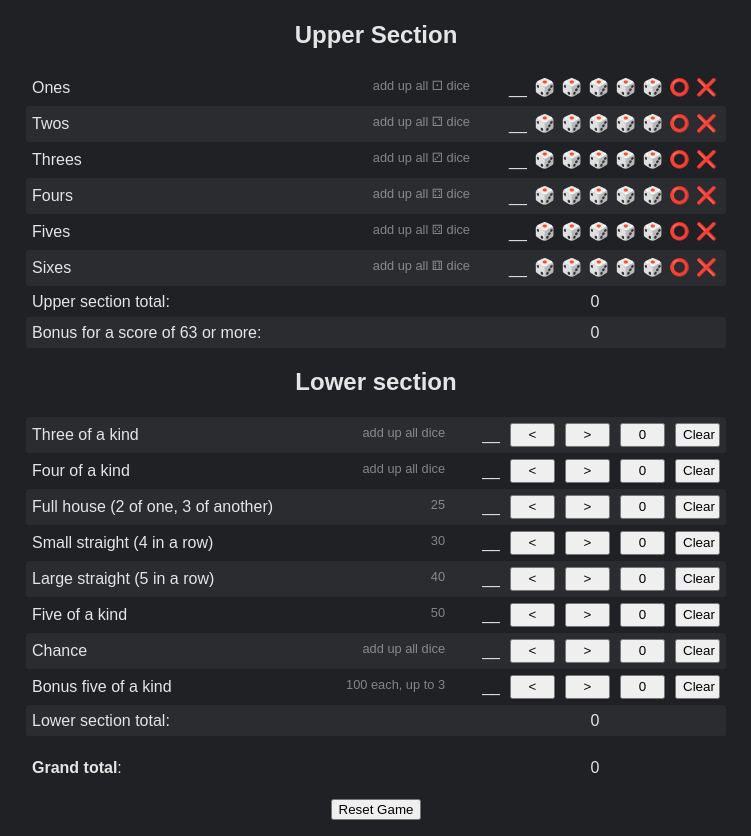
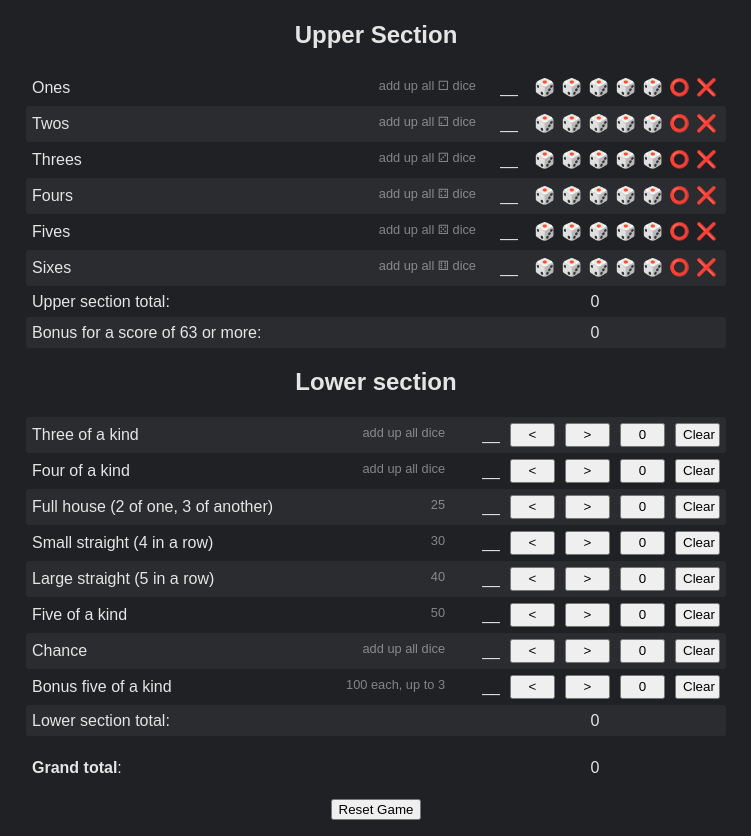
Before and after one commit to catdad-experiments/five-dice, a website: page index.html in a window 1280 px wide. Shown: the part 60-896 px from the top of the page, without its empty margins (264-1015 px from the left). Drawn offline with nearby package versions, Linux system fonts and the light colour scheme.

Commit message:
using separate columns for value and buttons

```diff
--- a/src/loader.js
+++ b/src/loader.js
@@ -45,8 +45,8 @@ const CountControl = ({ title, worth, value: _val, setValue, multiplier: _mul })
         <span class=title>${title}</span>
         <span class=worth>${worth || ' '}</span>
       </span>
+      <span class=value> ${_val === null ? '__' : _val} </span>
       <span class=buttons>
-        <span class=value> ${_val === null ? '__' : _val} </span>
         <button onclick=${() => setValue(1 * multiplier)}>🎲</button>
         <button onclick=${() => setValue(2 * multiplier)}>🎲</button>
         <button onclick=${() => setValue(3 * multiplier)}>🎲</button>
--- a/src/style.css
+++ b/src/style.css
@@ -54,7 +54,7 @@
 
 .grid-row-count {
   display: grid;
-  grid-template-columns: auto 15rem;
+  grid-template-columns: auto 2rem 12rem;
   grid-gap: 10px;
   align-items: center;
 }
```
